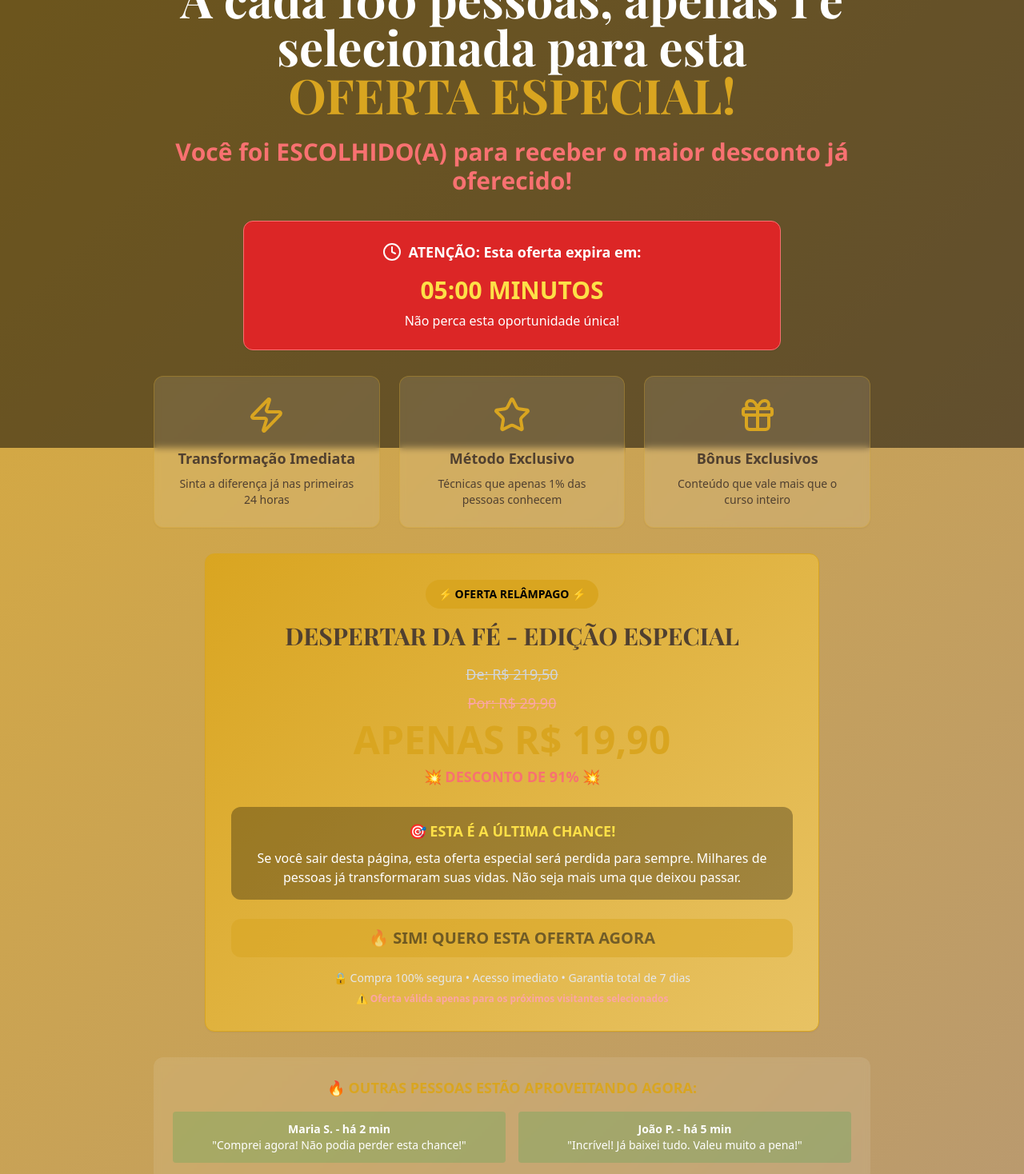
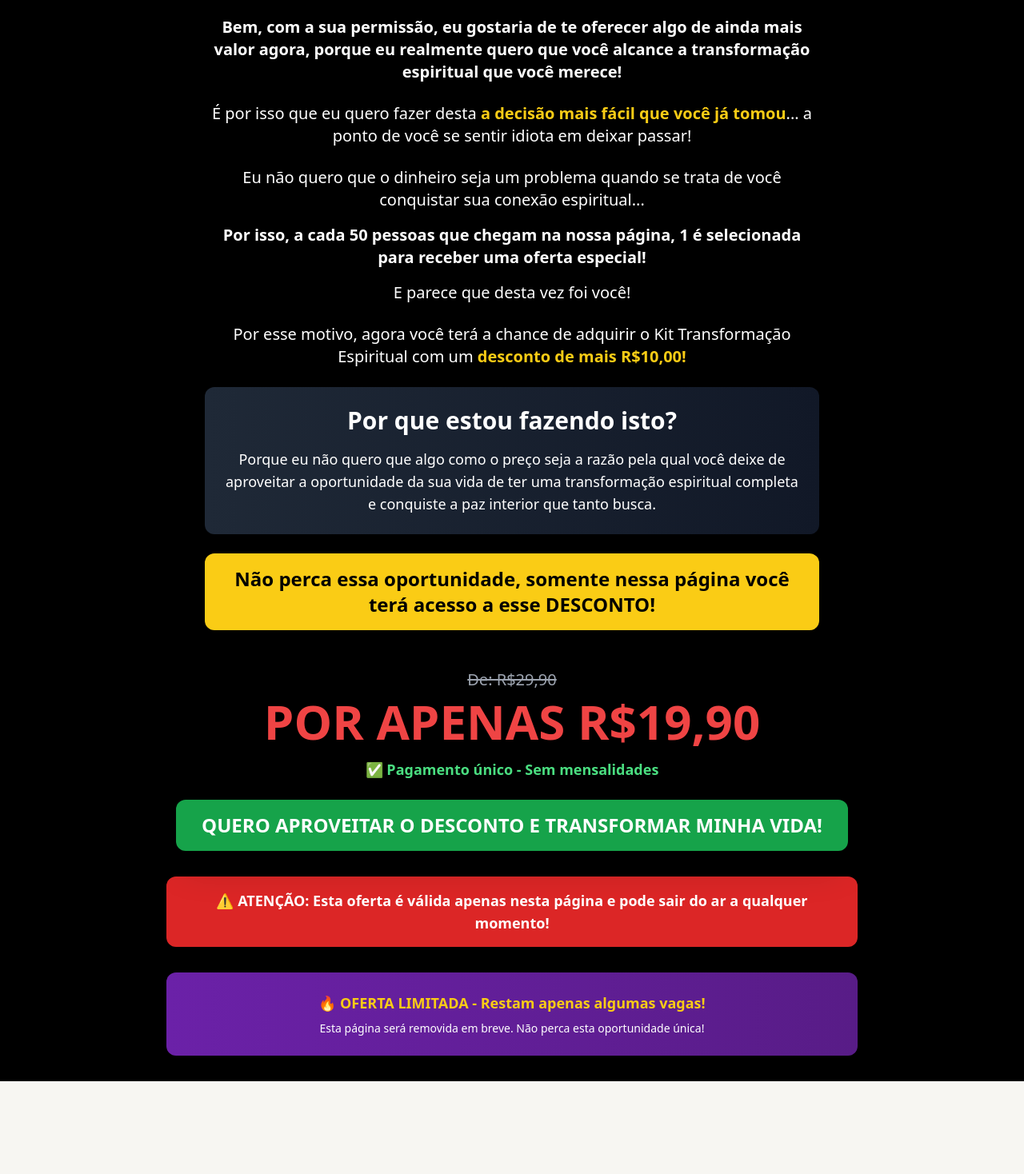
Before and after one commit to viniciuscgodoy/despertar-fe-landing, a React (Vite) app: page /back-redirect in a window 1280 px wide. Shown: the part 240-1708 px from the top of the page at 80% size. After the commit the page ends 1592 px from the top, so only its background shows below. Built offline with nearby package versions, Linux system fonts and the light colour scheme.

Commit message:
Fix: Ajustar cores e copy da página de back redirect
Ajusta as cores da página de back redirect para melhorar o contraste entre o texto e o fundo. Adapta a estrutura de copy fornecida para o produto e nicho, mantendo a agressividade e os gatilhos mentais.

```diff
--- a/src/pages/BackRedirect.tsx
+++ b/src/pages/BackRedirect.tsx
@@ -4,6 +4,10 @@ import { Card, CardContent } from "@/components/ui/card";
 import { Clock, Zap, Star, Gift } from "lucide-react";
 
 const BackRedirect = () => {
+  const handlePurchase = () => {
+    window.open("https://pay.cakto.com.br/3fd4jcm", "_blank");
+  };
+
   useEffect(() => {
     // Script para detectar saída da página
     const handleMouseLeave = (e: MouseEvent) => {
@@ -33,151 +37,108 @@ const BackRedirect = () => {
   }, []);
 
   return (
-    <div className="min-h-screen bg-gradient-hero text-white">
-      <div className="absolute inset-0 bg-black/50"></div>
+    <div className="min-h-screen bg-black text-white">
+      {/* Header de Alerta */}
+      <div className="bg-gradient-to-r from-red-600 to-red-700 py-3">
+        <div className="max-w-4xl mx-auto px-4">
+          <p className="text-white text-center font-semibold text-lg md:text-xl">
+            CUIDADO! Não feche esta página ainda...
+          </p>
+        </div>
+      </div>
 
-      <div className="container mx-auto px-4 py-20 relative z-10">
-        <div className="max-w-4xl mx-auto text-center">
-          {/* Headline impactante */}
-          <div className="mb-8">
-            <div className="inline-block bg-spiritual-gold text-black px-6 py-3 rounded-full font-bold text-lg mb-4 animate-pulse">
-              🚨 OFERTA ESPECIAL ATIVADA! 🚨
-            </div>
+      {/* Conteúdo Principal */}
+      <div className="max-w-4xl mx-auto px-4 py-8">
+        {/* Headline Principal */}
+        <div className="text-center mb-8">
+          <h1 className="text-3xl md:text-5xl font-bold mb-6">
+            <span className="text-yellow-400">OK! ENTENDI. VOCÊ PENSOU QUE </span>
+            <span className="text-red-500">R$29,90 </span>
+            <span className="text-yellow-400">ESTAVA UM POUCO CARO DEMAIS, CERTO?</span>
+          </h1>
+        </div>
 
-            <h1 className="font-heading text-3xl md:text-5xl lg:text-6xl font-bold mb-6 leading-tight">
-              <span className="block text-spiritual-gold">ESPERE!</span>
-              A cada 100 pessoas, apenas 1 é selecionada para esta
-              <span className="block text-spiritual-gold">OFERTA ESPECIAL!</span>
-            </h1>
+        {/* Texto de Persuasão */}
+        <div className="text-center space-y-6 text-lg md:text-xl leading-relaxed max-w-3xl mx-auto">
+          <p className="text-white font-semibold">
+            Bem, com a sua permissão, eu gostaria de te oferecer algo de ainda mais valor agora,
+            porque eu realmente quero que você alcance a transformação espiritual que você merece!
+          </p>
 
-            <h2 className="font-body text-xl md:text-2xl lg:text-3xl mb-8 text-red-400 font-bold">
-              Você foi ESCOLHIDO(A) para receber o maior desconto já oferecido!
-            </h2>
+          <p className="text-white">
+            É por isso que eu quero fazer desta{" "}
+            <span className="text-yellow-400 font-bold">a decisão mais fácil que você já tomou</span>
+            ... a ponto de você se sentir idiota em deixar passar!
+          </p>
+
+          <div className="text-white space-y-4">
+            <p>
+              Eu não quero que o dinheiro seja um problema quando se trata de você conquistar
+              sua conexão espiritual...
+            </p>
+            <p className="font-bold">
+              Por isso, a cada 50 pessoas que chegam na nossa página, 1 é selecionada para
+              receber uma oferta especial!
+            </p>
+            <p>E parece que desta vez foi você!</p>
           </div>
 
-          {/* Urgência */}
-          <Card className="bg-red-600 border-red-400 mb-8 max-w-2xl mx-auto">
-            <CardContent className="p-6">
-              <div className="flex items-center justify-center gap-2 mb-4">
-                <Clock className="w-6 h-6 text-white animate-pulse" />
-                <span className="font-bold text-white text-lg">ATENÇÃO: Esta oferta expira em:</span>
-              </div>
-              <div className="text-3xl font-bold text-yellow-300">05:00 MINUTOS</div>
-              <p className="text-white mt-2">Não perca esta oportunidade única!</p>
-            </CardContent>
-          </Card>
+          <p className="text-white">
+            Por esse motivo, agora você terá a chance de adquirir o Kit Transformação Espiritual
+            com um{" "}
+            <span className="text-yellow-400 font-bold">desconto de mais R$10,00!</span>
+          </p>
 
-          {/* Proposta de valor */}
-          <div className="grid md:grid-cols-3 gap-6 mb-8">
-            <Card className="bg-white/10 backdrop-blur-sm border-spiritual-gold/30">
-              <CardContent className="p-6 text-center">
-                <Zap className="w-12 h-12 text-spiritual-gold mx-auto mb-4" />
-                <h3 className="font-bold text-lg mb-2">Transformação Imediata</h3>
-                <p className="text-sm">Sinta a diferença já nas primeiras 24 horas</p>
-              </CardContent>
-            </Card>
-
-            <Card className="bg-white/10 backdrop-blur-sm border-spiritual-gold/30">
-              <CardContent className="p-6 text-center">
-                <Star className="w-12 h-12 text-spiritual-gold mx-auto mb-4" />
-                <h3 className="font-bold text-lg mb-2">Método Exclusivo</h3>
-                <p className="text-sm">Técnicas que apenas 1% das pessoas conhecem</p>
-              </CardContent>
-            </Card>
-
-            <Card className="bg-white/10 backdrop-blur-sm border-spiritual-gold/30">
-              <CardContent className="p-6 text-center">
-                <Gift className="w-12 h-12 text-spiritual-gold mx-auto mb-4" />
-                <h3 className="font-bold text-lg mb-2">Bônus Exclusivos</h3>
-                <p className="text-sm">Conteúdo que vale mais que o curso inteiro</p>
-              </CardContent>
-            </Card>
+          <div className="bg-gradient-to-r from-gray-800 to-gray-900 p-6 rounded-lg my-8">
+            <h3 className="text-white text-2xl md:text-3xl font-bold mb-4">
+              Por que estou fazendo isto?
+            </h3>
+            <p className="text-white text-lg">
+              Porque eu não quero que algo como o preço seja a razão pela qual você deixe de
+              aproveitar a oportunidade da sua vida de ter uma transformação espiritual completa
+              e conquiste a paz interior que tanto busca.
+            </p>
           </div>
 
-          {/* Oferta especial */}
-          <Card className="bg-gradient-spiritual border-spiritual-gold mb-8 max-w-3xl mx-auto">
-            <CardContent className="p-8">
-              <div className="mb-6">
-                <div className="text-sm font-bold text-black bg-spiritual-gold px-4 py-2 rounded-full inline-block mb-4">
-                  ⚡ OFERTA RELÂMPAGO ⚡
-                </div>
+          <div className="bg-yellow-400 text-black p-4 rounded-lg font-bold text-xl md:text-2xl">
+            Não perca essa oportunidade, somente nessa página você terá acesso a esse DESCONTO!
+          </div>
+        </div>
 
-                <h3 className="font-heading text-2xl md:text-3xl font-bold mb-4">
-                  DESPERTAR DA FÉ - EDIÇÃO ESPECIAL
-                </h3>
-
-                <div className="text-center mb-6">
-                  <div className="text-lg line-through text-gray-300 mb-2">
-                    De: R$ 219,50
-                  </div>
-                  <div className="text-lg line-through text-red-300 mb-2">
-                    Por: R$ 29,90
-                  </div>
-                  <div className="text-4xl md:text-5xl font-bold text-spiritual-gold mb-2">
-                    APENAS R$ 19,90
-                  </div>
-                  <div className="text-red-400 font-bold text-lg">
-                    💥 DESCONTO DE 91% 💥
-                  </div>
-                </div>
-
-                <div className="bg-black/30 p-4 rounded-lg mb-6">
-                  <p className="text-yellow-300 font-bold text-lg mb-2">
-                    🎯 ESTA É A ÚLTIMA CHANCE!
-                  </p>
-                  <p className="text-white">
-                    Se você sair desta página, esta oferta especial será perdida para sempre.
-                    Milhares de pessoas já transformaram suas vidas. Não seja mais uma que deixou passar.
-                  </p>
-                </div>
-              </div>
-
-              <Button
-                variant="cta-large"
-                className="w-full text-xl py-6 animate-pulse hover:animate-none bg-spiritual-gold text-black hover:bg-spiritual-gold/90"
-                onClick={() => window.open('https://pay.cakto.com.br/3fd4jcm', '_blank')}
-              >
-                🔥 SIM! QUERO ESTA OFERTA AGORA
-              </Button>
-
-              <div className="mt-4 text-center">
-                <p className="text-sm text-gray-200">
-                  🔒 Compra 100% segura • Acesso imediato • Garantia total de 7 dias
-                </p>
-                <p className="text-xs text-red-300 mt-2 font-bold">
-                  ⚠️ Oferta válida apenas para os próximos visitantes selecionados
-                </p>
-              </div>
-            </CardContent>
-          </Card>
-
-          {/* Prova social urgente */}
-          <div className="bg-white/10 backdrop-blur-sm p-6 rounded-lg mb-8">
-            <h4 className="font-bold text-lg mb-4 text-spiritual-gold">
-              🔥 OUTRAS PESSOAS ESTÃO APROVEITANDO AGORA:
-            </h4>
-            <div className="grid md:grid-cols-2 gap-4 text-sm">
-              <div className="bg-green-600/20 p-3 rounded">
-                <p className="font-bold">Maria S. - há 2 min</p>
-                <p>"Comprei agora! Não podia perder esta chance!"</p>
-              </div>
-              <div className="bg-green-600/20 p-3 rounded">
-                <p className="font-bold">João P. - há 5 min</p>
-                <p>"Incrível! Já baixei tudo. Valeu muito a pena!"</p>
-              </div>
+        {/* Preço e CTA */}
+        <div className="text-center mt-12">
+          <div className="mb-6">
+            <div className="text-gray-400 text-xl line-through mb-2">De: R$29,90</div>
+            <div className="text-red-500 text-4xl md:text-6xl font-bold mb-4">
+              POR APENAS R$19,90
+            </div>
+            <div className="text-green-400 text-lg font-semibold">
+              ✅ Pagamento único - Sem mensalidades
             </div>
           </div>
 
-          {/* Última chamada */}
-          <div className="text-center">
-            <p className="text-red-400 font-bold text-lg mb-4">
-              ⏰ NÃO DEIXE PARA DEPOIS!
+          <button
+            onClick={handlePurchase}
+            className="bg-green-600 hover:bg-green-700 text-white font-bold text-xl md:text-2xl px-8 py-4 rounded-lg shadow-2xl transform hover:scale-105 transition-all duration-300 mb-8"
+          >
+            QUERO APROVEITAR O DESCONTO E TRANSFORMAR MINHA VIDA!
+          </button>
+
+          {/* Urgência */}
+          <div className="bg-red-600 text-white p-4 rounded-lg">
+            <p className="font-bold text-lg">
+              ⚠️ ATENÇÃO: Esta oferta é válida apenas nesta página e pode sair do ar a qualquer momento!
             </p>
-            <p className="text-white text-lg">
-              Esta é uma oportunidade que aparece apenas uma vez na vida.
-              <br />
-              <span className="text-spiritual-gold font-bold">Sua fé não pode esperar mais.</span>
+          </div>
+
+          {/* Contador de Urgência */}
+          <div className="mt-8 p-6 bg-gradient-to-r from-purple-800 to-purple-900 rounded-lg">
+            <p className="text-yellow-400 text-lg font-bold mb-2">
+              🔥 OFERTA LIMITADA - Restam apenas algumas vagas!
             </p>
+            <div className="text-white text-sm">
+              Esta página será removida em breve. Não perca esta oportunidade única!
+            </div>
           </div>
         </div>
       </div>
```
